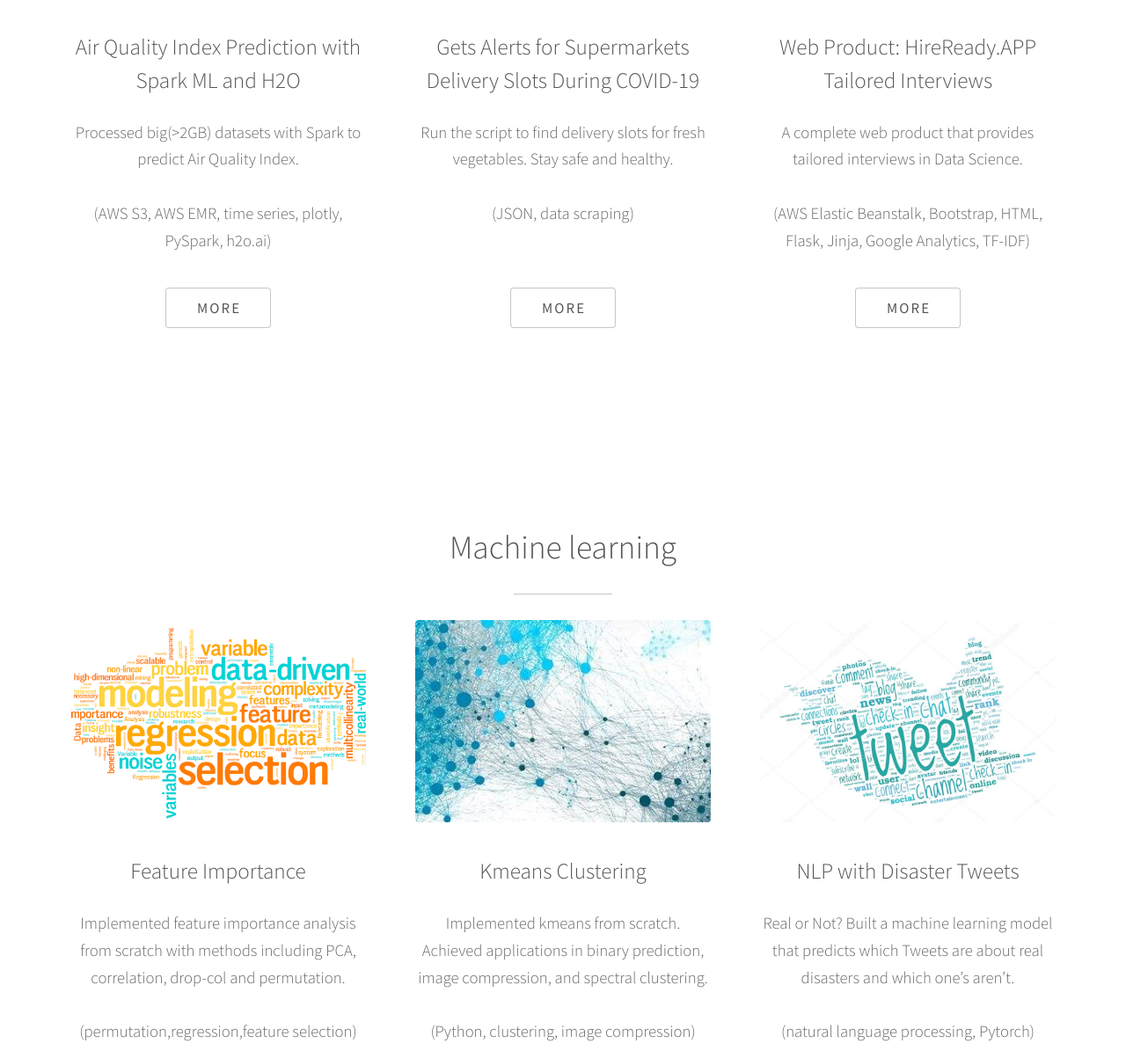
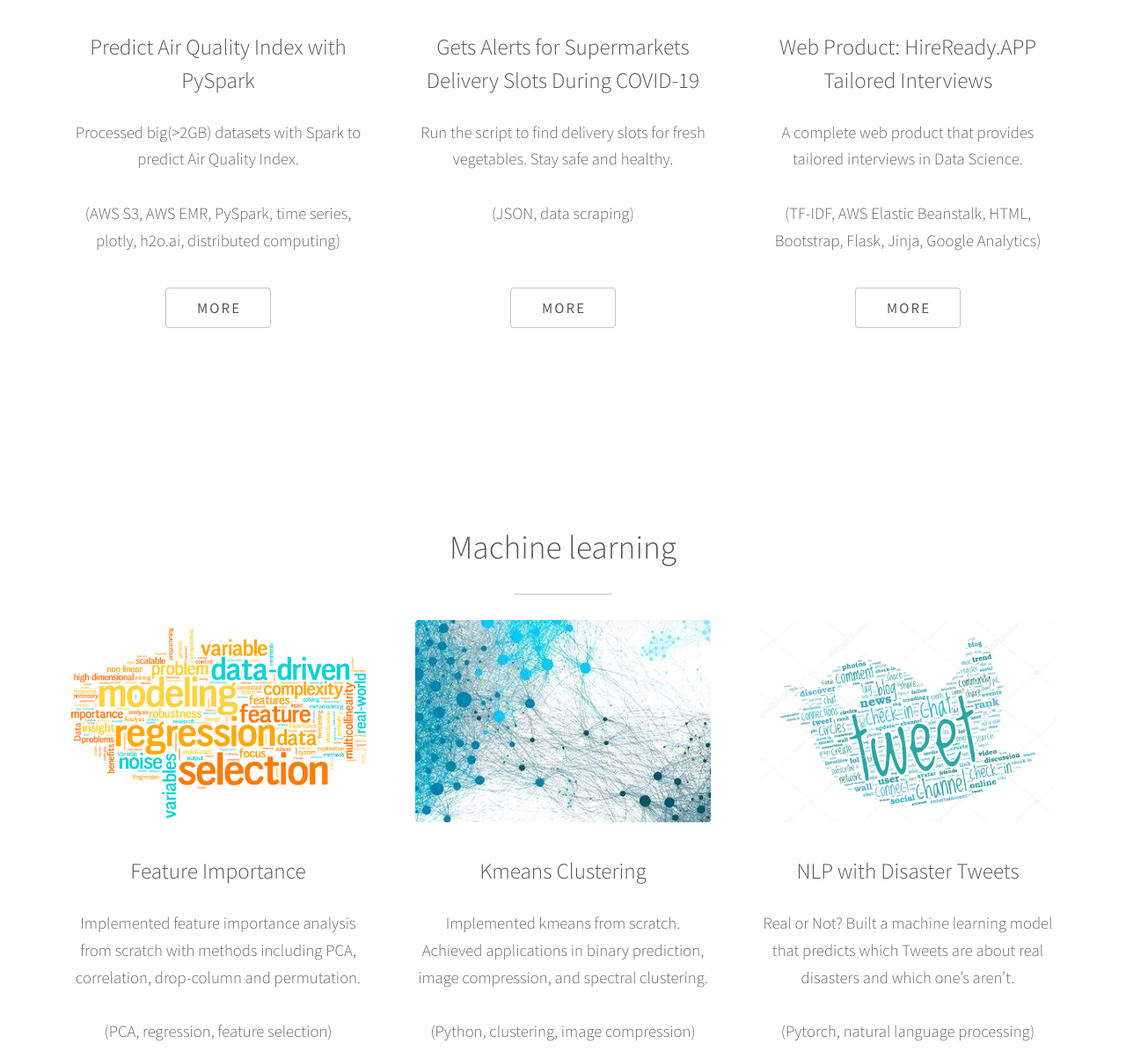
Before and after one commit to wenjie-duan/wenjie-duan.github.io, a plain HTML site: page index.htm in a window 1280 px wide. Shown: the part 2137-3340 px from the top of the page at 88% size. Drawn offline with Linux system fonts and the light colour scheme.

Commit message:
Update index.htm

```diff
--- a/index.htm
+++ b/index.htm
@@ -89,11 +89,11 @@
 			<div class="row 150%">
 				<div class="4u 12u$(medium)">
 					<span class="image fit"><img src="assets/images/AQI.png" width="200" height="230" alt="" /></span>
-					<h3>Air Quality Index Prediction with Spark ML and H2O</h3>
+					<h3>Predict Air Quality Index with PySpark</h3>
 					<p>Processed big(>2GB) datasets with Spark to predict Air Quality Index.
 						<br>
 						<br>
-						(AWS S3, AWS EMR, time series, plotly, PySpark, h2o.ai)
+						(AWS S3, AWS EMR, PySpark, time series, plotly, h2o.ai, distributed computing)
 						<ul class="actions">
 							<li><a href="https://github.com/wenjie-duan/distributed_computing_AQI" target="_blank" class="button">More</a></li>
 						</ul>
@@ -121,7 +121,7 @@
 					<p> A complete web product that provides tailored interviews in Data Science.
 						<br>
 						<br>
-						(AWS Elastic Beanstalk, Bootstrap, HTML, Flask, Jinja, Google Analytics, TF-IDF)
+						(TF-IDF, AWS Elastic Beanstalk, HTML, Bootstrap, Flask, Jinja, Google Analytics)
 					</p>
 					<ul class="actions">
 						<li><a href="https://hireready.app/" target="_blank" class="button">More</a></li>
@@ -143,10 +143,10 @@
 				<div class="4u 12u$(medium)">
 					<span class="image fit"><img src="assets/images/feature.png" width="200" height="230" alt="" /></span>
 					<h3>Feature Importance</h3>
-					<p> Implemented feature importance analysis from scratch with methods including PCA, correlation, drop-col and permutation.
+					<p> Implemented feature importance analysis from scratch with methods including PCA, correlation, drop-column and permutation.
 						<br>
 						<br>
-						(permutation,regression,feature selection)</p>
+						(PCA, regression, feature selection)</p>
 					<ul class="actions">
 						<li><a href="https://github.com/wenjie-duan/feature_importance/blob/master/featimp.pdf" target="_blank" class="button">More</a></li>
 					</ul>
@@ -172,7 +172,7 @@
 						Tweets are about real disasters and which one’s aren’t.
 						<br>
 						<br>
-					(natural language processing, Pytorch)</p>
+					(Pytorch, natural language processing)</p>
 					<ul class="actions">
 						<br>
 						<li><a href="https://github.com/wenjie-duan/tweet_kaggle" target="_blank" class="button">More</a></li>
@@ -207,7 +207,7 @@
 						Combined the cab and weather datasets in Boston to analyze the cab strategy.
 						<br>
 						<br>
-						(Python, pandas, DataFrame, ggplot, data visualization, tell stories with data)
+						(Python, DataFrame, pandas, ggplot, data visualization, tell stories with data)
 					</p>
 					<ul class="actions">
 						<li><a href="https://github.com/wenjie-duan/data_visualization_Uber-Lyft/blob/master/notebook/raw_code_Uber%20vs%20Lyft.ipynb" target="_blank" class="button">More</a></li>
@@ -221,7 +221,7 @@
 					<p>Multi-classification on building's damage-grade in earthquake, ranked top 10% in the Drivendata Competition.
 						<br>
 						<br>
-						(TensorFlow, LightGBM, Random Forest, SVM, classification)</p>
+						(SVM, TensorFlow, LightGBM, Random Forest, classification)</p>
 					<ul class="actions">
 						<li><a href="https://github.com/wenjie-duan/modeling_earthquake_damage" target="_blank" class="button">More</a></li>
 					</ul>
```
